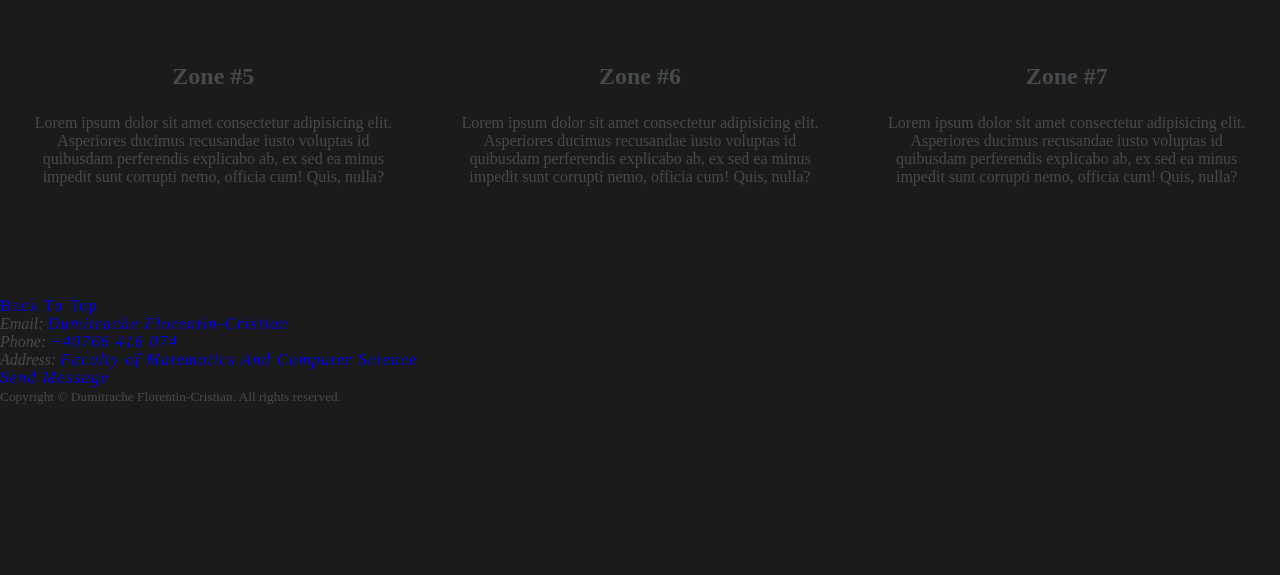
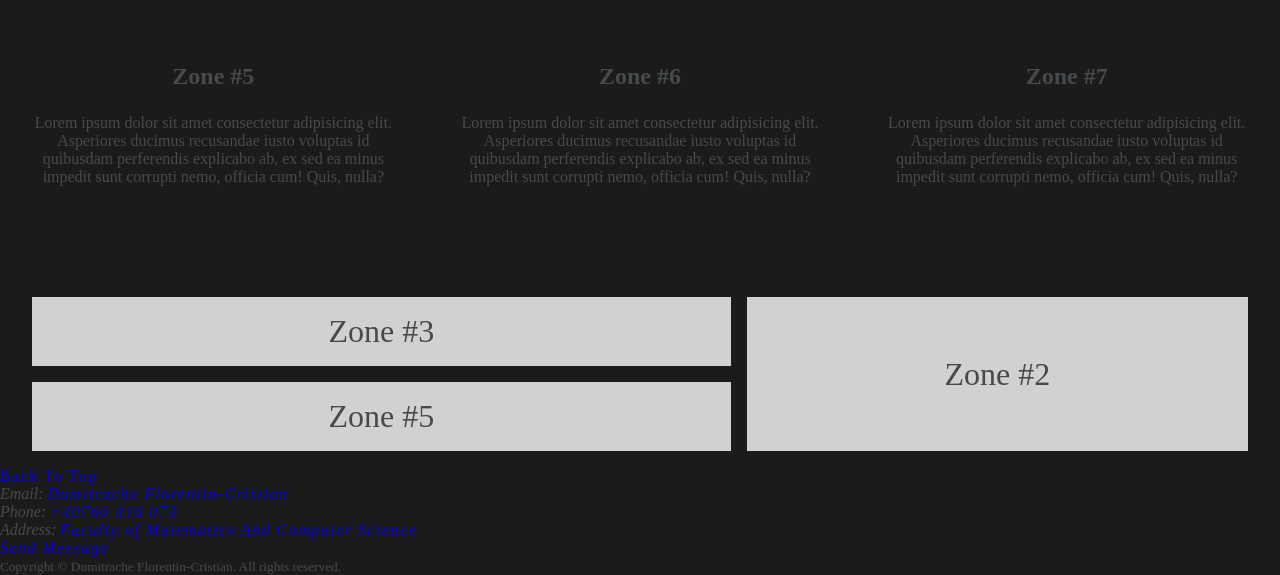
Before and after one commit to DumitracheFlorentin/furniture-website, a web app: file index.html in a window 1280 px wide. Shown: the part 962-1537 px from the top of the page. Before the commit the page ends 1366 px from the top, so only its background shows below. Run offline with its HTML, style and script files only (its server is not run), Linux system fonts and the light colour scheme.

Commit message:
done with grid section

```diff
--- a/index.html
+++ b/index.html
@@ -32,7 +32,8 @@
       </figure>
     </div>
 
-    <main id="cards" class="cards container">
+    <main id="main" class="main container">
+      <section class="cards">
         <section class="card">
           <h2 class="title">Zone #5</h2>
           <p>Lorem ipsum dolor sit amet consectetur adipisicing elit. Asperiores ducimus recusandae iusto voluptas id quibusdam perferendis explicabo ab, ex sed ea minus impedit sunt corrupti nemo, officia cum! Quis, nulla?</p>
@@ -44,6 +45,13 @@
         <section class="card">
           <h2 class="title">Zone #7</h2>
           <p>Lorem ipsum dolor sit amet consectetur adipisicing elit. Asperiores ducimus recusandae iusto voluptas id quibusdam perferendis explicabo ab, ex sed ea minus impedit sunt corrupti nemo, officia cum! Quis, nulla?</p>
+        </section>
+      </section>
+
+      <section class="grids grid-container">
+        <div class="second-zone">Zone #2</div>
+        <div class="third-zone">Zone #3</div>
+        <div class="fourth-zone">Zone #5</div>
       </section>
     </main>
 
--- /dev/null
+++ b/resurse/css/grids.css
@@ -0,0 +1,21 @@
+.second-zone { grid-area: table; }
+.third-zone { grid-area: top-left; }
+.fourth-zone { grid-area: bottom-left; }
+
+.grid-container {
+  display: grid;
+  grid-template-areas:
+    'top-left top-left top-left table table'
+    'bottom-left bottom-left bottom-left table table';
+  gap: 1rem;
+  margin: 1rem 0;
+}
+
+.grid-container > div {
+  background-color: rgba(255, 255, 255, 0.8);
+  display: flex;
+  justify-content: center;
+  align-items: center;
+  padding: 1rem 0;
+  font-size: 2rem;
+}
--- a/resurse/css/layout.css
+++ b/resurse/css/layout.css
@@ -3,6 +3,7 @@
 @import './header.css';
 @import './landing.css';
 @import './cards.css';
+@import './grids.css';
 
 /* reset margin and padding for all elements from project */
 * {
```
Lines whose indentation alone changed are shown as unchanged.
